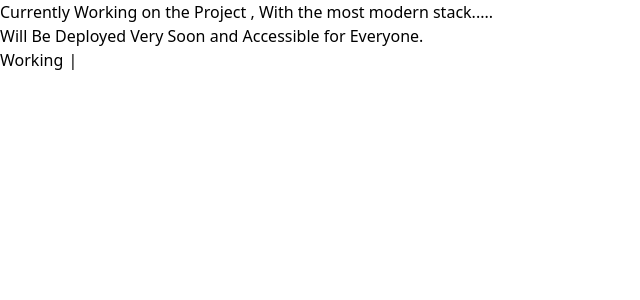
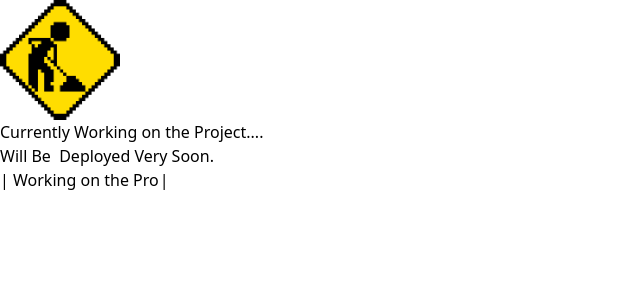
Before and after one commit to neeraj-gs/Live, a React (Vite) app in the folder live/: page / in a window 1280 px wide. Shown: the top 300 px of the page, without its empty margins (0-640 px from the left). Built offline with nearby package versions, Linux system fonts and the light colour scheme.

Commit message:
Added Styles and made it responsove and added a gif also

```diff
--- a/live/src/App.tsx
+++ b/live/src/App.tsx
@@ -2,7 +2,10 @@ import Progress from "./components/Progress"
 
 const App = () => {
   return (
-    <Progress />
+    <div className="bg-gradient-to-r min-h-screen grainy from-rose-100 to-teal-100">
+      <Progress />
+    </div>
+
   )
 }
 
--- a/live/src/components/Progress.tsx
+++ b/live/src/components/Progress.tsx
@@ -1,14 +1,16 @@
 import TypeWriterTitle from "./TypeWriter"
+import wip from '../../public/under-construction90s-90s.gif'
 
 const Progress = () => {
   return (
     <div className='absolute top-1/2 left-1/2 -translate-x-1/2 -translate-y-1/2'>
-        <h1 className='font-semibold text-xl text-center'>
-          Currently Working on the Project , With the most modern stack..... <br />
-          <span className='text-green-600 font-bold'> Will Be Deployed </span>  Very Soon and Accessible for Everyone.
+        <img className="mx-auto" src={wip} alt="Work in progress image" width={120} />
+        <h1 className='font-semibold text-xl text-center mt-10'>
+          Currently Working on the Project....<br /> Will Be &nbsp;
+          <span className='text-green-500 font-bold'>Deployed </span>  Very Soon.
         </h1>
         <div className="mt-4"></div>
-        <div className="font-semibold text-xl text-center text-yellow-400">
+        <div className="font-semibold text-xl text-center text-yellow-500">
             <TypeWriterTitle />
         </div>
 
--- a/live/src/components/TypeWriter.tsx
+++ b/live/src/components/TypeWriter.tsx
@@ -9,11 +9,9 @@ const TypeWriterTitle = (props) => {
         loop: true,
       }}
       onInit={(typewriter)=>{
-        typewriter.typeString("Working on the Project")
+        typewriter.typeString("| Working on the Project |")
         .pauseFor(500).deleteAll()
-        .typeString("Will Update with the Deployed Link Soon...")
-        .pauseFor(500).deleteAll()
-        .typeString("Do visit the site after sometime to check the website running...")
+        .typeString("| Will Update with the Deployed Link Soon... |")
         .pauseFor(500).deleteAll()
         .start()
       }}
```
Also changed, not shown: live/public/under-construction90s-90s.gif (added).
